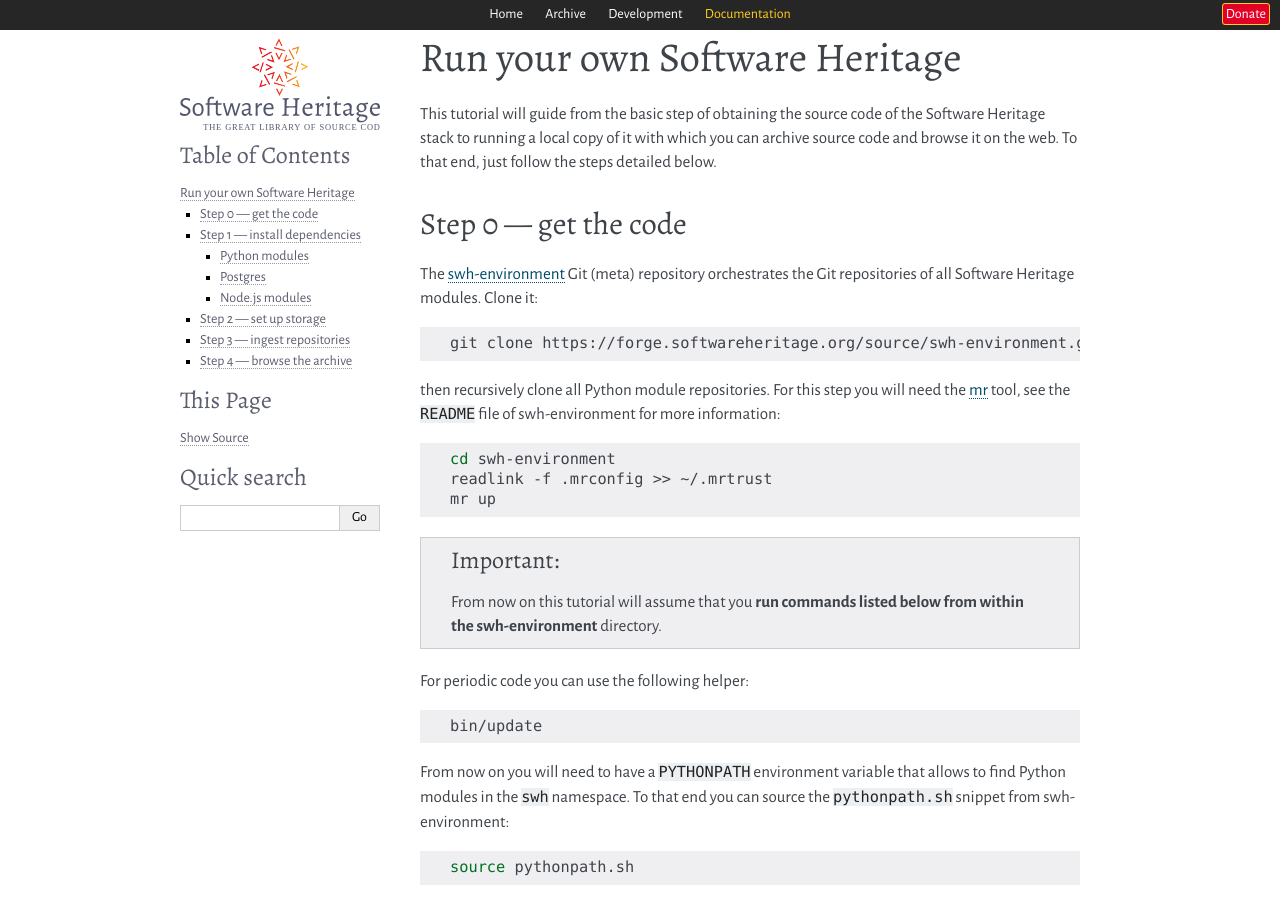
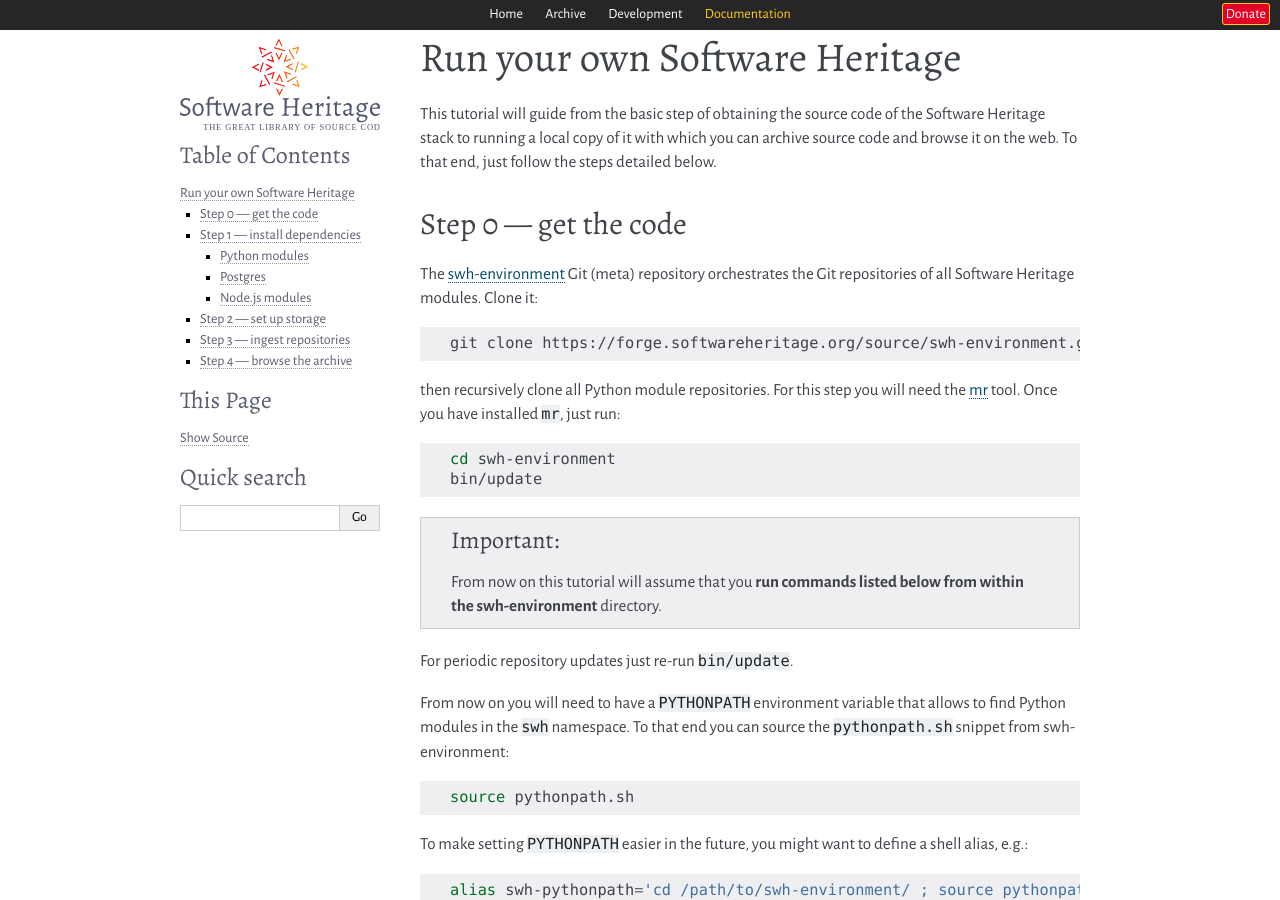
Before and after one commit to SoftwareHeritage/swh-docs, a Sphinx documentation site: the page built from docs/getting-started.rst, in a window 1280 px wide and 900 px high. Built offline with Sphinx 7.4.7, drawn with Linux system fonts in a browser that asks for light colours; the version number could not be read and is left out.

Commit message:
getting started: simplify doc around first code checkout
we have a better bin/update now

Related T1193

```diff
--- a/docs/getting-started.rst
+++ b/docs/getting-started.rst
@@ -22,21 +22,18 @@
   git clone https://forge.softwareheritage.org/source/swh-environment.git
 
 then recursively clone all Python module repositories. For this step you will
-need the `mr <http://myrepos.branchable.com/>`_ tool, see the ``README`` file
-of swh-environment for more information::
+need the `mr <http://myrepos.branchable.com/>`_ tool. Once you have installed
+``mr``, just run::
 
   cd swh-environment
-  readlink -f .mrconfig >> ~/.mrtrust
-  mr up
+  bin/update
 
 .. IMPORTANT::
 
    From now on this tutorial will assume that you **run commands listed below
    from within the swh-environment** directory.
 
-For periodic code you can use the following helper::
-
-  bin/update
+For periodic repository updates just re-run ``bin/update``.
 
 From now on you will need to have a ``PYTHONPATH`` environment variable that
 allows to find Python modules in the ``swh`` namespace. To that end you can
```
